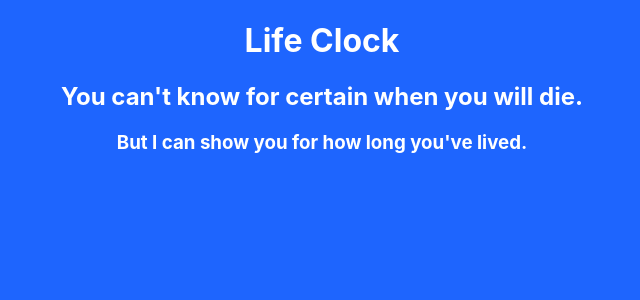
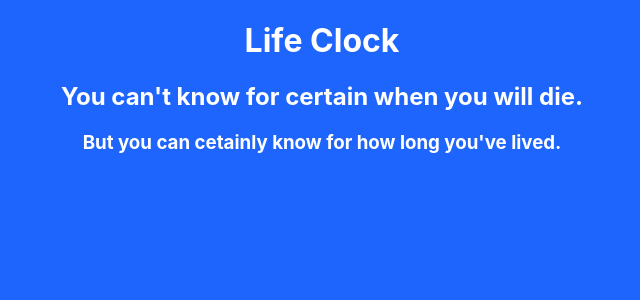
Before and after one commit to Id3arium/LifeClock, a React (Create React App) app: page / in a window 1280 px wide. Shown: the top 300 px of the page, without its empty margins (318-958 px from the left). Built offline with nearby package versions, Linux system fonts and the light colour scheme.

Commit message:
small change to header text

```diff
--- a/src/Components/App.js
+++ b/src/Components/App.js
@@ -75,7 +75,7 @@ function App() {
       <div className='header' >
         <h1>Life Clock</h1>
         <h2> You can't know for certain when you will die. </h2>
-        <h3> But I can show you for how long you've lived. </h3>
+        <h3> But you can cetainly know for how long you've lived. </h3>
         <p>When were you born? </p>
         <DatePicker onDateChanged={onDateChanged} />
       </div>
@@ -92,7 +92,7 @@ function App() {
 
       {birthDate && <div className='footer' ref={footerRef}>
         <p> Have passed since that day. </p>
-        <p> Think of everything you experienced in this time. </p>
+        <p> Think of everything you've experienced in this time. </p>
         <p> Did things go the way you expected? </p>
         <p> What will you do next? </p>
       </div>}
```
